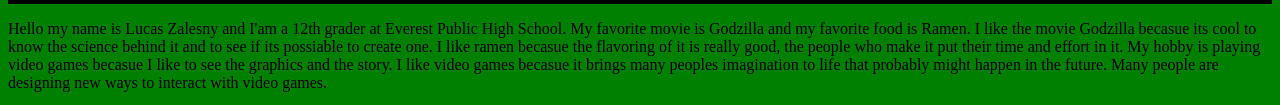
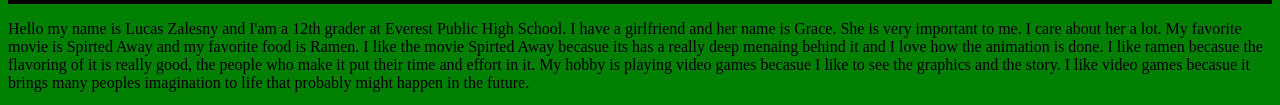
Before and after one commit to LZalesny/All-my-Websites-Everest, a plain HTML site: page About Me.html in a window 1280 px wide. Shown: the part 712-817 px from the top of the page. Drawn offline with Linux system fonts and the light colour scheme.

Commit message:
added new text

```diff
--- a/About Me.html
+++ b/About Me.html
@@ -33,13 +33,12 @@
 </tr>
 </table>
 <p>
-	Hello my name is Lucas Zalesny and I'am a 12th grader at Everest Public High School.
-	My favorite movie is Godzilla and my favorite food is Ramen.
-	I like the movie Godzilla becasue its cool to know the science behind it and to see if its possiable to create one.
+	Hello my name is Lucas Zalesny and I'am a 12th grader at Everest Public High School. I have a girlfriend and her name is Grace. She is very important to me. I care about her a lot.
+	My favorite movie is Spirted Away and my favorite food is Ramen.
+	I like the movie Spirted Away becasue its has a really deep menaing behind it and I love how the animation is done.
 	I like ramen becasue the flavoring of it is really good, the people who make it put their time and effort in it.
 	My hobby is playing video games becasue I like to see the graphics and the story.
 	I like video games becasue it brings many peoples imagination to life that probably might happen in the future.
-	Many people are designing new ways to interact with video games.
 
 </p>
 </body>
```
